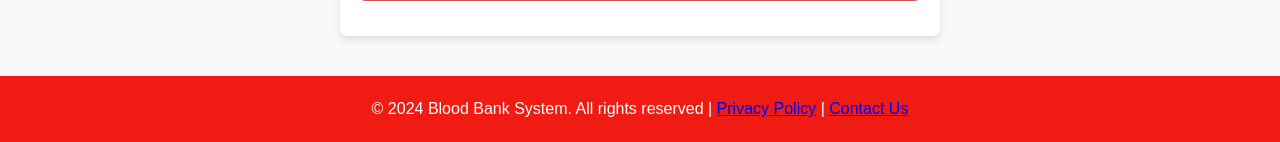
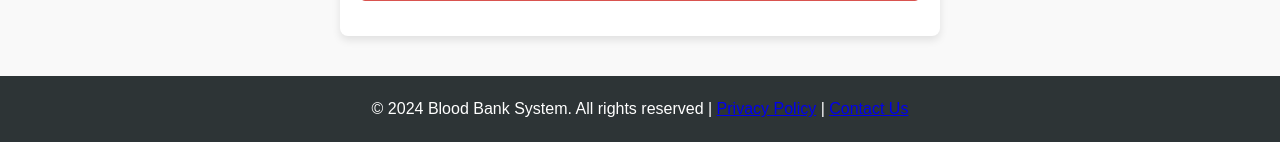
Before and after one commit to alizaib0000/BloodBankSystem01, a Flask app: page /needblood in a window 1280 px wide. Shown: the part 816-958 px from the top of the page. Run offline with Flask 3, Linux system fonts and the light colour scheme.

Commit message:
Update needblood.css

```diff
--- a/static/needblood.css
+++ b/static/needblood.css
@@ -156,7 +156,7 @@
 footer {
   text-align: center;
   padding: 20px;
-  background-color: #f01b13; /* red background */
+  background-color: #2d3436;
   color: #fff;
   margin-top: 40px;
 end real code
```
